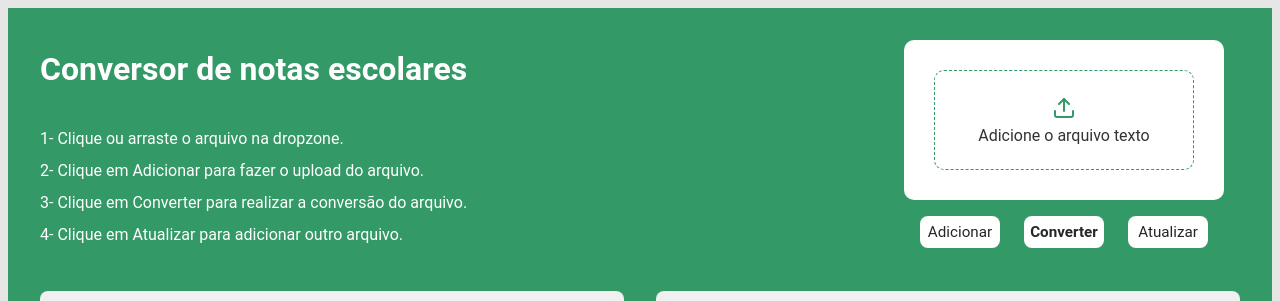
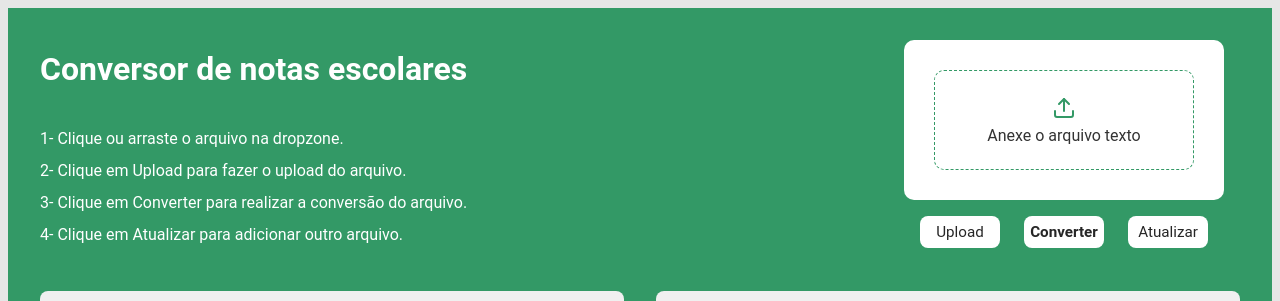
Before and after one commit to FernandoHeisser/desafio_dell_it_academy, a React (Create React App) app in the folder web/: page / in a window 1280 px wide. Shown: the top 301 px of the page. Built offline with nearby package versions, Linux system fonts and the light colour scheme; the HTML template or start-up script is replaced by a standard one.

Commit message:
Botão adicionar agora é upload

```diff
--- a/web/src/App.tsx
+++ b/web/src/App.tsx
@@ -24,7 +24,7 @@ function App() {
         const response = await api.post('execute', data);
 
         if(response.status === 200) {
-          alert("Arquivo adicionado, agora clique em 'Converter'");
+          alert("Upload do arquivo conclúido, clique em 'Converter'");
         }
 
       } catch {
@@ -54,14 +54,14 @@ function App() {
             <h1>Conversor de notas escolares</h1>
             <br/>
             <p>1- Clique ou arraste o arquivo na dropzone.</p>
-            <p>2- Clique em Adicionar para fazer o upload do arquivo.</p>
+            <p>2- Clique em Upload para fazer o upload do arquivo.</p>
             <p>3- Clique em Converter para realizar a conversão do arquivo.</p>
             <p>4- Clique em Atualizar para adicionar outro arquivo.</p>
           </div>
           <div className="right-block">
             <Dropzone onFileUploaded={setFile}/>
             <div className="form-field">
-                <button onClick={postFileToApi}>Adicionar</button>
+                <button onClick={postFileToApi}>Upload</button>
                 <button id="converter" onClick={convertFile}>Converter</button>
                 <button onClick={reloadPage}>Atualizar</button>
             </div>
--- a/web/src/Component/Dropzone/index.tsx
+++ b/web/src/Component/Dropzone/index.tsx
@@ -38,7 +38,7 @@ const Dropzone: React.FC<Props> = ({onFileUploaded}) => {
                 :
                 <p>
                     <FiUpload />
-                    Adicione o arquivo texto
+                    Anexe o arquivo texto
                 </p>
             )
         }
```
Also changed, not shown: 2 other files (tests, documents, lock files or other folders).
